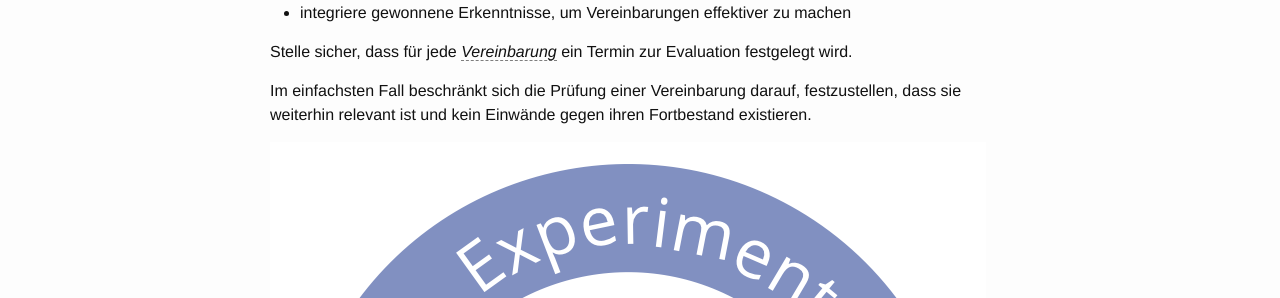
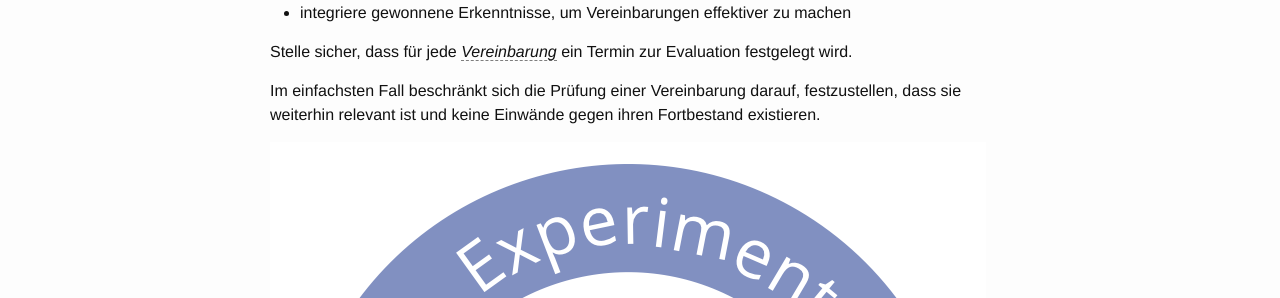
Before and after one commit to S3-working-group/s3-praxisleitfaden, a Jekyll site: the page built from docs/evaluate-and-evolve-agreements.md, in a window 1280 px wide and 900 px high. Shown: the part 344-642 px from the top of the window. Built offline with Jekyll 4.4.1, drawn with Linux system fonts in a browser that asks for light colours.

Commit message:
Fix german typo "kein Einwände"

```diff
--- a/docs/evaluate-and-evolve-agreements.md
+++ b/docs/evaluate-and-evolve-agreements.md
@@ -12,7 +12,7 @@ Regelmäßige Überprüfung aller Vereinbarungen ist eine essentielle Voraussetz
 
 Stelle sicher, dass für jede <dfn data-info="Vereinbarung: Eine gemeinsam beschlossene Richtlinie, ein Prozess, ein Protokoll oder eine Policy, die den den Wertfluss in der Organisation steuert.">Vereinbarung</dfn> ein Termin zur Evaluation festgelegt wird.
 
-Im einfachsten Fall beschränkt sich die Prüfung einer Vereinbarung darauf, festzustellen, dass sie weiterhin relevant ist und kein Einwände gegen ihren Fortbestand existieren.
+Im einfachsten Fall beschränkt sich die Prüfung einer Vereinbarung darauf, festzustellen, dass sie weiterhin relevant ist und keine Einwände gegen ihren Fortbestand existieren.
 
 ![Experimentieren, evaluieren, entwickeln](img/evolution/kaizen.png)
 
```
Also changed, not shown: S3-Praxisleitfaden.md (+1 -1 lines), content/src/co-creation-and-evolution/evaluate-and-evolve-agreements.md (+1 -1 lines), docs/all.md (+1 -1 lines).
